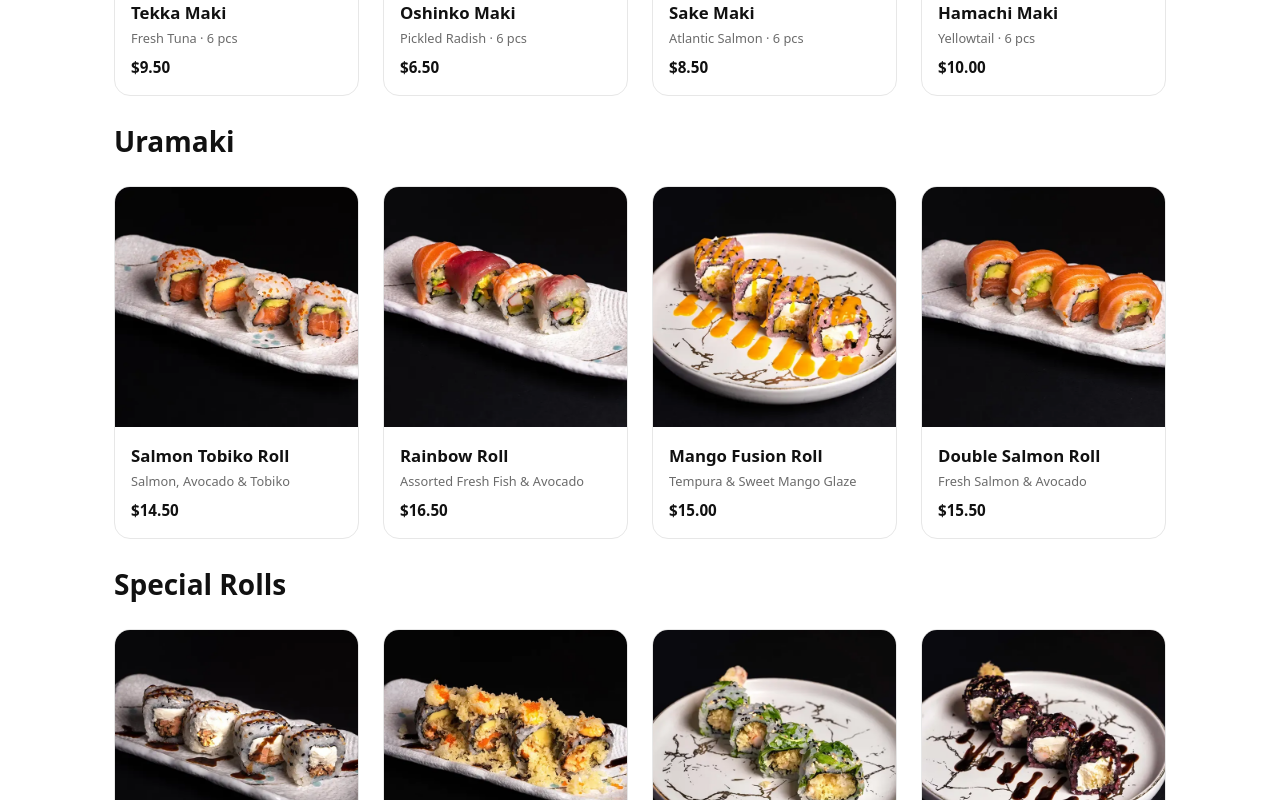
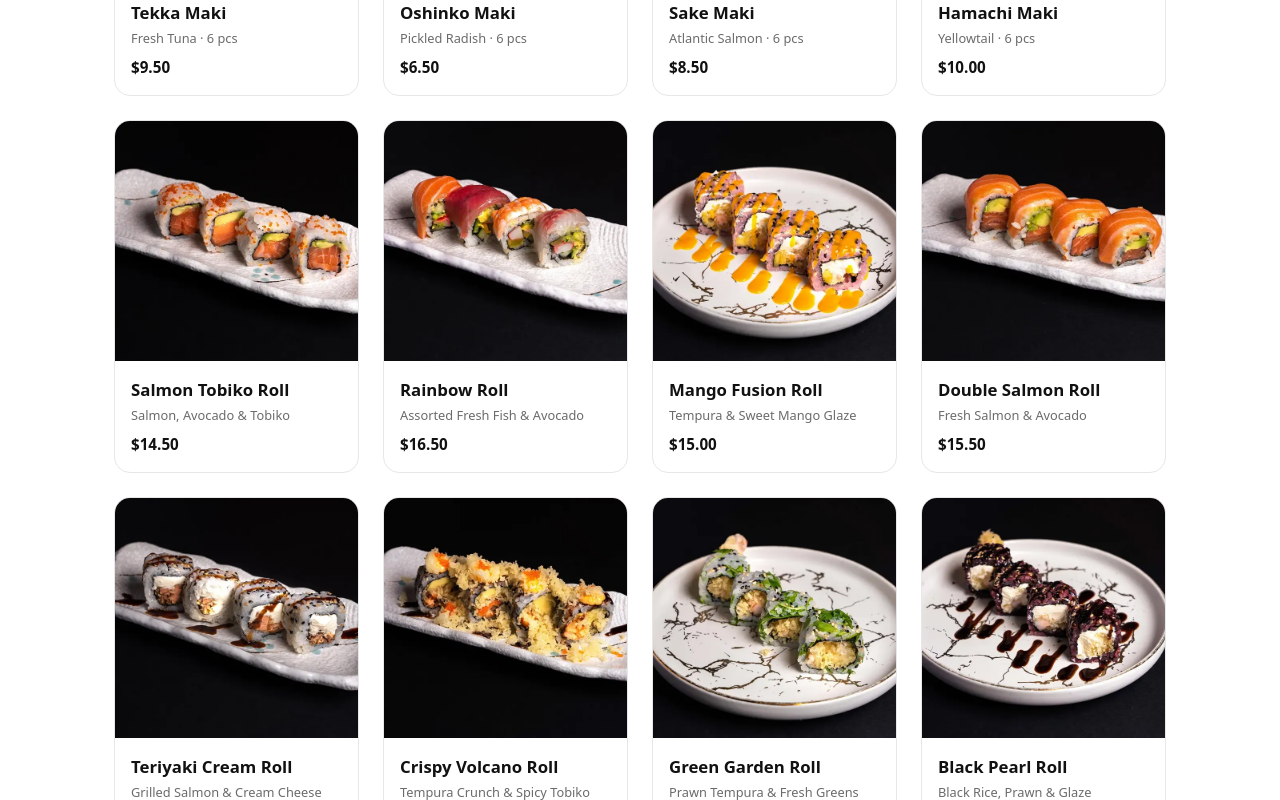
Before and after one commit to IloveGreeny/Qitchen-Group-B-Team-1, a React (Vite) app: page / in a window 1280 px wide. Shown: the part 1200-2000 px from the top of the page. Built offline with nearby package versions, Linux system fonts and the light colour scheme.

Commit message:
Flatten menu data into one array with a type field
Co-Authored-By: Claude Opus 5.5 <noreply@anthropic.com>
Claude-Session: https://claude.ai/code/session_015GrZWHxgBA9L2aQ4LpS5Qx

```diff
--- a/src/components/Menu.jsx
+++ b/src/components/Menu.jsx
@@ -4,16 +4,12 @@ import ProductCard from './ProductCard.jsx'
 export default function Menu() {
   return (
     <section id="menu" className="mx-auto max-w-[1100px] px-6 py-12">
-      {menu.map((section) => (
-        <div key={section.title}>
-          <h2 className="mt-6 mb-6 text-[1.75rem] font-bold">{section.title}</h2>
-          <div className="grid grid-cols-1 gap-6 sm:grid-cols-2 lg:grid-cols-4">
-            {section.items.map((item) => (
-              <ProductCard key={item.name} {...item} />
-            ))}
-          </div>
-        </div>
-      ))}
+      <h2 className="mt-6 mb-6 text-[1.75rem] font-bold">Our Menu</h2>
+      <div className="grid grid-cols-1 gap-6 sm:grid-cols-2 lg:grid-cols-4">
+        {menu.map((item) => (
+          <ProductCard key={item.id} {...item} />
+        ))}
+      </div>
     </section>
   )
 }
--- a/src/components/ProductCard.jsx
+++ b/src/components/ProductCard.jsx
@@ -1,9 +1,9 @@
-export default function ProductCard({ name, image, alt, category, price }) {
+export default function ProductCard({ name, image, alt, description, price }) {
   return (
     <article className="overflow-hidden rounded-2xl border border-line bg-white transition hover:border-[#d4d4d4] hover:shadow-[0_12px_32px_rgba(0,0,0,0.08)]">
       <img src={`/images/${image}`} alt={alt} className="h-60 w-full object-cover" />
       <h3 className="mx-4 mt-4 mb-1 text-[1.05rem] font-semibold">{name}</h3>
-      <p className="mx-4 text-[0.8rem] text-ink-soft">{category}</p>
+      <p className="mx-4 text-[0.8rem] text-ink-soft">{description}</p>
       <p className="mx-4 mt-2 mb-4 text-[0.95rem] font-semibold">${price.toFixed(2)}</p>
     </article>
   )
--- a/src/data/menu.js
+++ b/src/data/menu.js
@@ -1,29 +1,15 @@
+// All dishes in one flat list. `type` drives the menu filter.
 export const menu = [
-  {
-    title: 'Maki',
-    items: [
-      { name: 'Tekka Maki', image: 'tekka-maki.webp', alt: 'Tekka Maki - Tuna Roll', category: 'Fresh Tuna · 6 pcs', price: 9.5 },
-      { name: 'Oshinko Maki', image: 'oshinko-maki.webp', alt: 'Oshinko Maki - Pickled Radish Roll', category: 'Pickled Radish · 6 pcs', price: 6.5 },
-      { name: 'Sake Maki', image: 'sake-maki.webp', alt: 'Sake Maki - Salmon Roll', category: 'Atlantic Salmon · 6 pcs', price: 8.5 },
-      { name: 'Hamachi Maki', image: 'hamachi-maki.webp', alt: 'Hamachi Maki - Yellowtail Roll', category: 'Yellowtail · 6 pcs', price: 10 },
-    ],
-  },
-  {
-    title: 'Uramaki',
-    items: [
-      { name: 'Salmon Tobiko Roll', image: 'salmon-tobiko-uramaki.webp', alt: 'Salmon Tobiko Uramaki', category: 'Salmon, Avocado & Tobiko', price: 14.5 },
-      { name: 'Rainbow Roll', image: 'rainbow-roll-uramaki.webp', alt: 'Rainbow Roll Uramaki', category: 'Assorted Fresh Fish & Avocado', price: 16.5 },
-      { name: 'Mango Fusion Roll', image: 'mango-fusion-uramaki.webp', alt: 'Mango Fusion Roll', category: 'Tempura & Sweet Mango Glaze', price: 15 },
-      { name: 'Double Salmon Roll', image: 'double-salmon-uramaki.webp', alt: 'Double Salmon Uramaki', category: 'Fresh Salmon & Avocado', price: 15.5 },
-    ],
-  },
-  {
-    title: 'Special Rolls',
-    items: [
-      { name: 'Teriyaki Cream Roll', image: 'teriyaki-cream-roll.webp', alt: 'Teriyaki Cream Special Roll', category: 'Grilled Salmon & Cream Cheese', price: 16.5 },
-      { name: 'Crispy Volcano Roll', image: 'crispy-volcano-roll.webp', alt: 'Crispy Volcano Special Roll', category: 'Tempura Crunch & Spicy Tobiko', price: 17.5 },
-      { name: 'Green Garden Roll', image: 'green-dragon-roll.webp', alt: 'Green Garden Special Roll', category: 'Prawn Tempura & Fresh Greens', price: 16 },
-      { name: 'Black Pearl Roll', image: 'black-rice-roll.webp', alt: 'Black Pearl Special Roll', category: 'Black Rice, Prawn & Glaze', price: 18 },
-    ],
-  },
+  { id: 1, name: 'Tekka Maki', type: 'Maki', description: 'Fresh Tuna · 6 pcs', price: 9.5, image: 'tekka-maki.webp', alt: 'Tekka Maki - Tuna Roll' },
+  { id: 2, name: 'Oshinko Maki', type: 'Maki', description: 'Pickled Radish · 6 pcs', price: 6.5, image: 'oshinko-maki.webp', alt: 'Oshinko Maki - Pickled Radish Roll' },
+  { id: 3, name: 'Sake Maki', type: 'Maki', description: 'Atlantic Salmon · 6 pcs', price: 8.5, image: 'sake-maki.webp', alt: 'Sake Maki - Salmon Roll' },
+  { id: 4, name: 'Hamachi Maki', type: 'Maki', description: 'Yellowtail · 6 pcs', price: 10, image: 'hamachi-maki.webp', alt: 'Hamachi Maki - Yellowtail Roll' },
+  { id: 5, name: 'Salmon Tobiko Roll', type: 'Uramaki', description: 'Salmon, Avocado & Tobiko', price: 14.5, image: 'salmon-tobiko-uramaki.webp', alt: 'Salmon Tobiko Uramaki' },
+  { id: 6, name: 'Rainbow Roll', type: 'Uramaki', description: 'Assorted Fresh Fish & Avocado', price: 16.5, image: 'rainbow-roll-uramaki.webp', alt: 'Rainbow Roll Uramaki' },
+  { id: 7, name: 'Mango Fusion Roll', type: 'Uramaki', description: 'Tempura & Sweet Mango Glaze', price: 15, image: 'mango-fusion-uramaki.webp', alt: 'Mango Fusion Roll' },
+  { id: 8, name: 'Double Salmon Roll', type: 'Uramaki', description: 'Fresh Salmon & Avocado', price: 15.5, image: 'double-salmon-uramaki.webp', alt: 'Double Salmon Uramaki' },
+  { id: 9, name: 'Teriyaki Cream Roll', type: 'Special Rolls', description: 'Grilled Salmon & Cream Cheese', price: 16.5, image: 'teriyaki-cream-roll.webp', alt: 'Teriyaki Cream Special Roll' },
+  { id: 10, name: 'Crispy Volcano Roll', type: 'Special Rolls', description: 'Tempura Crunch & Spicy Tobiko', price: 17.5, image: 'crispy-volcano-roll.webp', alt: 'Crispy Volcano Special Roll' },
+  { id: 11, name: 'Green Garden Roll', type: 'Special Rolls', description: 'Prawn Tempura & Fresh Greens', price: 16, image: 'green-dragon-roll.webp', alt: 'Green Garden Special Roll' },
+  { id: 12, name: 'Black Pearl Roll', type: 'Special Rolls', description: 'Black Rice, Prawn & Glaze', price: 18, image: 'black-rice-roll.webp', alt: 'Black Pearl Special Roll' },
 ]
```
